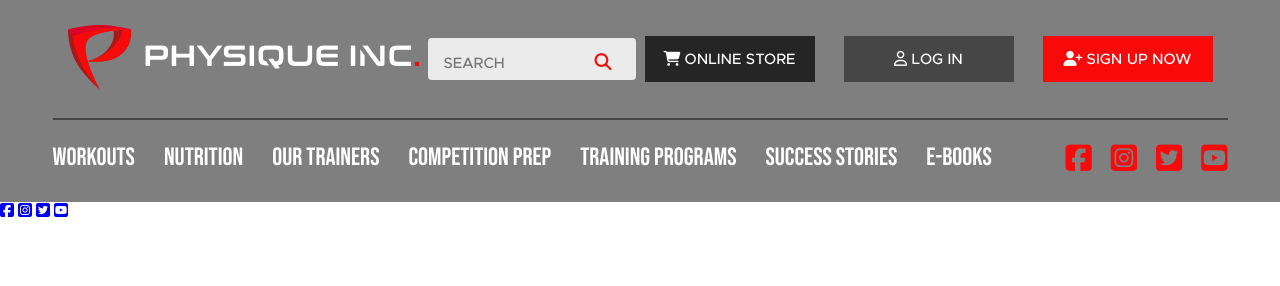
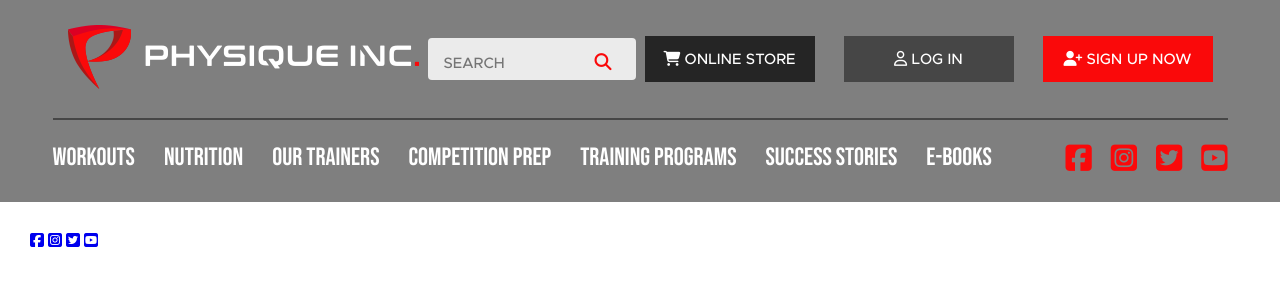
Before and after one commit to kaleriiaoh/lesson-12, a plain HTML site: page index.html in a window 1280 px wide. Drawn offline with Linux system fonts and the light colour scheme.

Commit message:
social padding

```diff
--- a/css/style.css
+++ b/css/style.css
@@ -129,6 +129,10 @@ margin-right: 29px;
     border-bottom: solid 4px #ff0000;
 }
 
+.social {
+    padding: 30px;
+}
+
 /*.our-trainer {*/
 /*    padding-bottom: 21px;*/
 /*}*/
```
